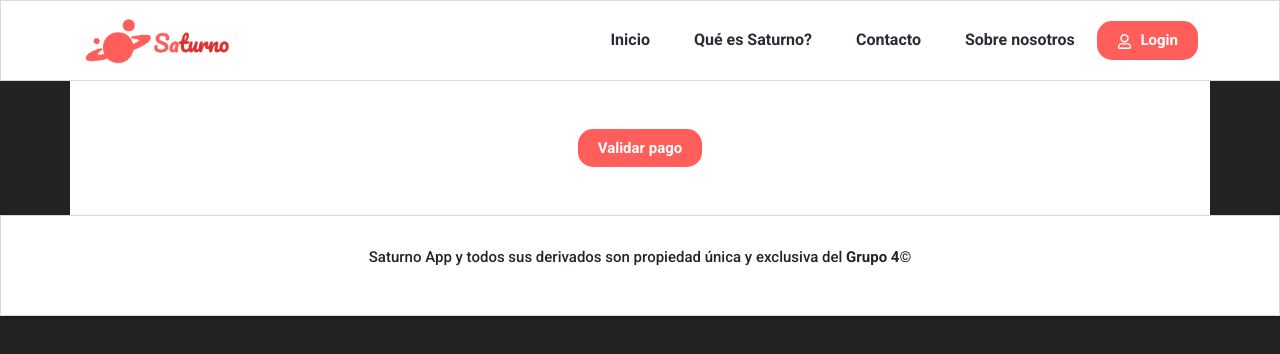
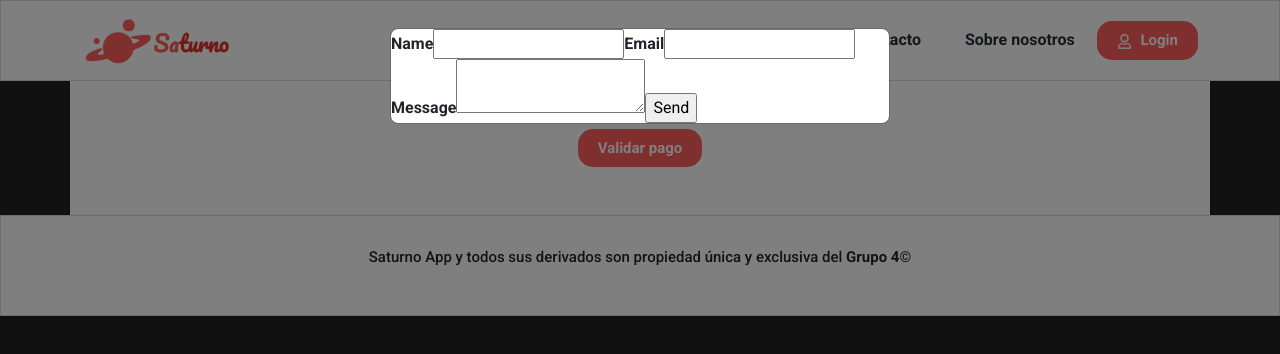
Before and after one commit to faacuromano/Saturno_Front, a React (Create React App) app: page /validatepayment in a window 1280 px wide. Shown: the top 354 px of the page. Built offline with nearby package versions, Linux system fonts and the light colour scheme.

Commit message:
WIP: Send email with code

```diff
--- a/src/Components/ValidatePayment/ValidatePayment.js
+++ b/src/Components/ValidatePayment/ValidatePayment.js
@@ -1,12 +1,12 @@
-import React, { useState } from 'react'
-import { Button } from 'react-bootstrap'
+import React, { useState, useRef } from 'react'
+import emailjs from '@emailjs/browser';
+import { Button, Form, Modal } from 'react-bootstrap'
 import { GetByProfUsername } from '../../functions/professionalMethods'
 
 const ValidatePayment = () => {
 
+  const form = useRef();
   const [loggedUser1, setLoggedUser1] = useState();
-
-
 
   const returnInfo = () => {
 
@@ -15,10 +15,24 @@ const ValidatePayment = () => {
     GetByProfUsername(loggedUser).then((response) => {
       const mail = response.mail
       console.log(mail)
-    } );
+    });
 
   }
 
+  const sendEmailValidation = (e) => {
+    e.preventDefault();
+
+    emailjs.sendForm('service_bi7vwtq', 'template_xwpoj3g', form.current, 'RERaAk2SC1-ojAP5A')
+      .then((result) => {
+        console.log(result.text);
+      }, (error) => {
+        console.log(error.text);
+      });
+    {
+    }
+
+  };
+  console.log(form.current)
   // authClient(userName, password).then(function (response) {
   //   if (response) {
   //     localStorage.setItem("user", response.data.user.username);
@@ -31,7 +45,18 @@ const ValidatePayment = () => {
 
   return (
     <div>
-        <Button className='button' show={true} variant="primary" onClick={returnInfo} >Validar pago</Button>
+      <Button className='button' show={true} variant="primary" onClick={sendEmailValidation} >Validar pago</Button>
+      <Modal show={true}>
+        <form ref={form} onSubmit={sendEmailValidation}>
+          <label>Name</label>
+          <input type="text" name="user_name" />
+          <label>Email</label>
+          <input type="email" name="saymynameisblack@gmail.com" />
+          <label>Message</label>
+          <textarea name="message" />
+          <input type="submit" value="Send" />
+        </form>
+      </Modal>
 
     </div>
 
```
